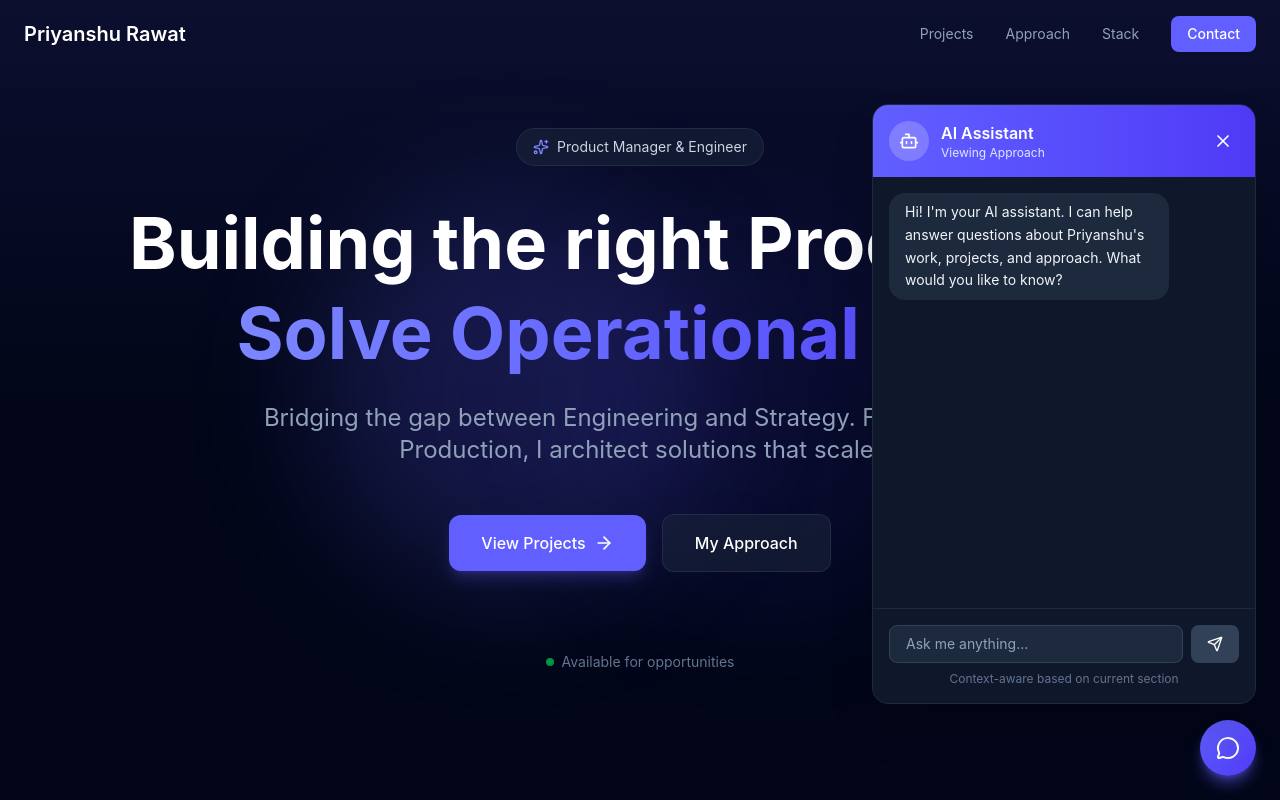
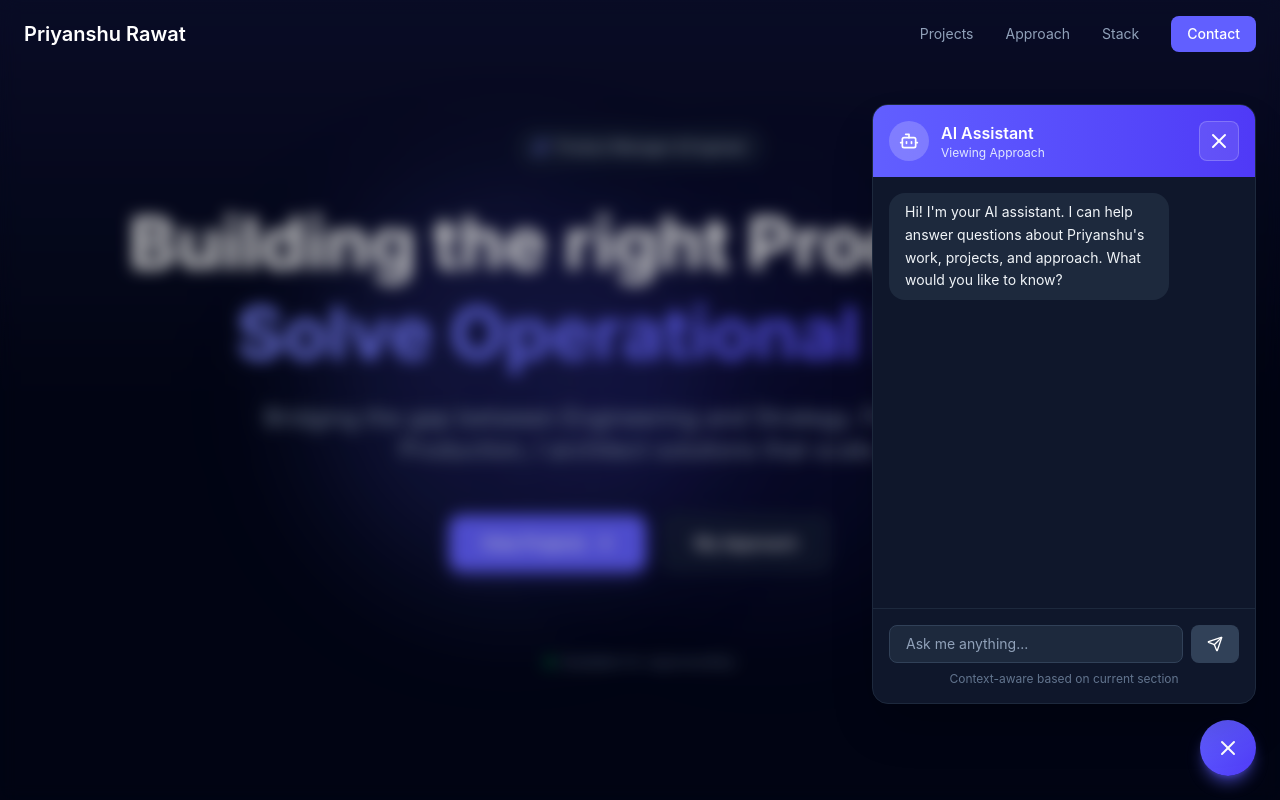
Before and after one commit to therealrawat/portfolio, a React (Vite) app: page / in a window 1280 px wide. Both pictures are taken after a click on the button "Open AI Assistant". Shown: the top 800 px of the page. Built offline with nearby package versions, Linux system fonts and the light colour scheme.

Commit message:
feat: enhance AI assistant UI with backdrop and toggle functionality

```diff
--- a/src/components/AIAssistant.tsx
+++ b/src/components/AIAssistant.tsx
@@ -175,17 +175,31 @@ Your role:
 
   return (
     <>
+      {/* Backdrop Overlay */}
+      <AnimatePresence>
+        {isOpen && (
+          <motion.div
+            initial={{ opacity: 0 }}
+            animate={{ opacity: 1 }}
+            exit={{ opacity: 0 }}
+            onClick={() => setIsOpen(false)}
+            className="fixed inset-0 bg-black/20 backdrop-blur-sm z-40"
+            aria-hidden="true"
+          />
+        )}
+      </AnimatePresence>
+
       {/* Floating Bubble Button */}
       <motion.button
         initial={{ scale: 0 }}
         animate={{ scale: 1 }}
         whileHover={{ scale: 1.1 }}
         whileTap={{ scale: 0.9 }}
-        onClick={() => setIsOpen(true)}
+        onClick={() => setIsOpen(!isOpen)}
         className="fixed bottom-6 right-6 z-50 w-14 h-14 bg-gradient-to-br from-indigo-500 to-indigo-600 rounded-full shadow-lg shadow-indigo-500/50 flex items-center justify-center text-white hover:shadow-indigo-500/70 transition-all duration-300"
-        aria-label="Open AI Assistant"
+        aria-label={isOpen ? "Close AI Assistant" : "Open AI Assistant"}
       >
-        <MessageCircle className="w-6 h-6" />
+        {isOpen ? <X className="w-6 h-6" /> : <MessageCircle className="w-6 h-6" />}
       </motion.button>
 
       {/* Chat Window */}
@@ -195,6 +209,7 @@ Your role:
             initial={{ opacity: 0, y: 20, scale: 0.9 }}
             animate={{ opacity: 1, y: 0, scale: 1 }}
             exit={{ opacity: 0, y: 20, scale: 0.9 }}
+            onClick={(e) => e.stopPropagation()}
             className="fixed bottom-24 right-6 z-50 w-96 h-[600px] bg-slate-900 border border-slate-800 rounded-2xl shadow-2xl flex flex-col overflow-hidden"
           >
             {/* Header */}
@@ -216,10 +231,10 @@ Your role:
               </div>
               <button
                 onClick={() => setIsOpen(false)}
-                className="w-8 h-8 flex items-center justify-center text-white hover:bg-white/20 rounded-lg transition-colors"
+                className="w-10 h-10 flex items-center justify-center text-white hover:bg-white/30 rounded-lg transition-colors bg-white/10 border border-white/20"
                 aria-label="Close"
               >
-                <X className="w-5 h-5" />
+                <X className="w-6 h-6" />
               </button>
             </div>
 
```
